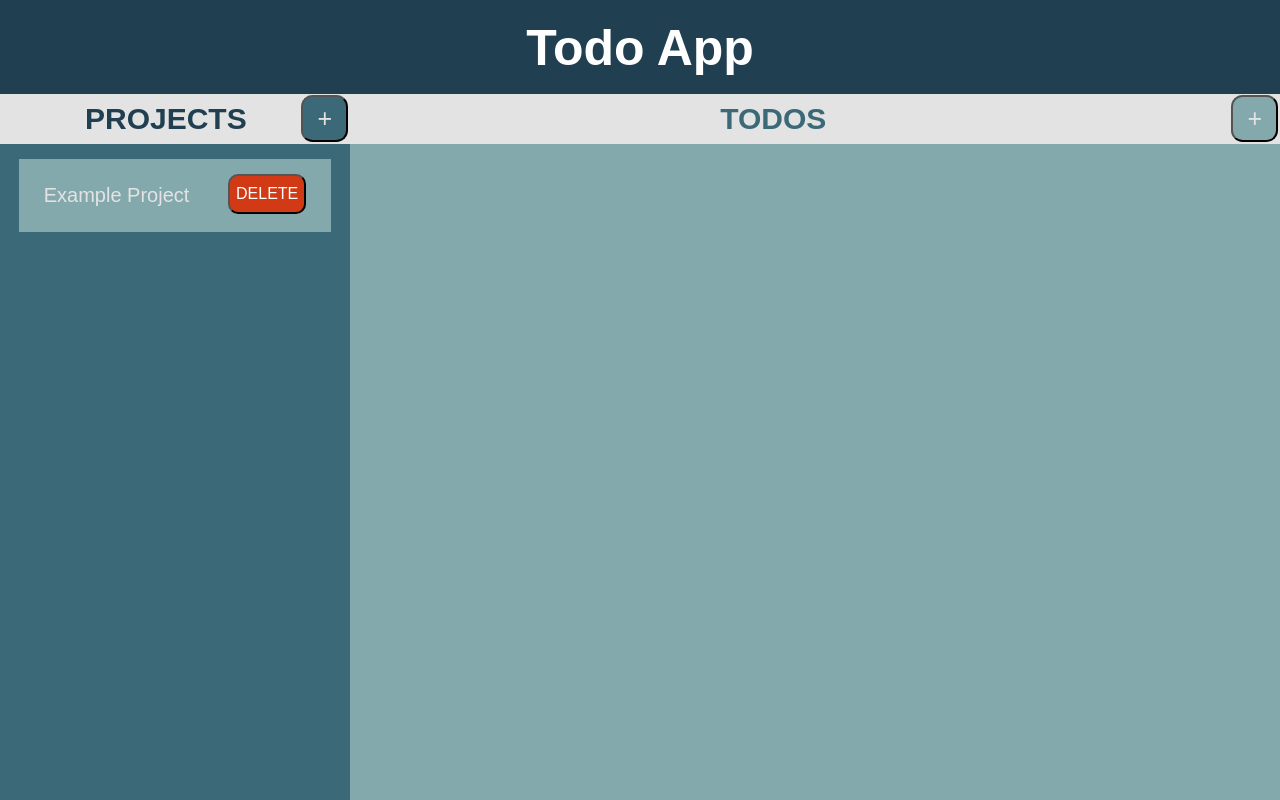
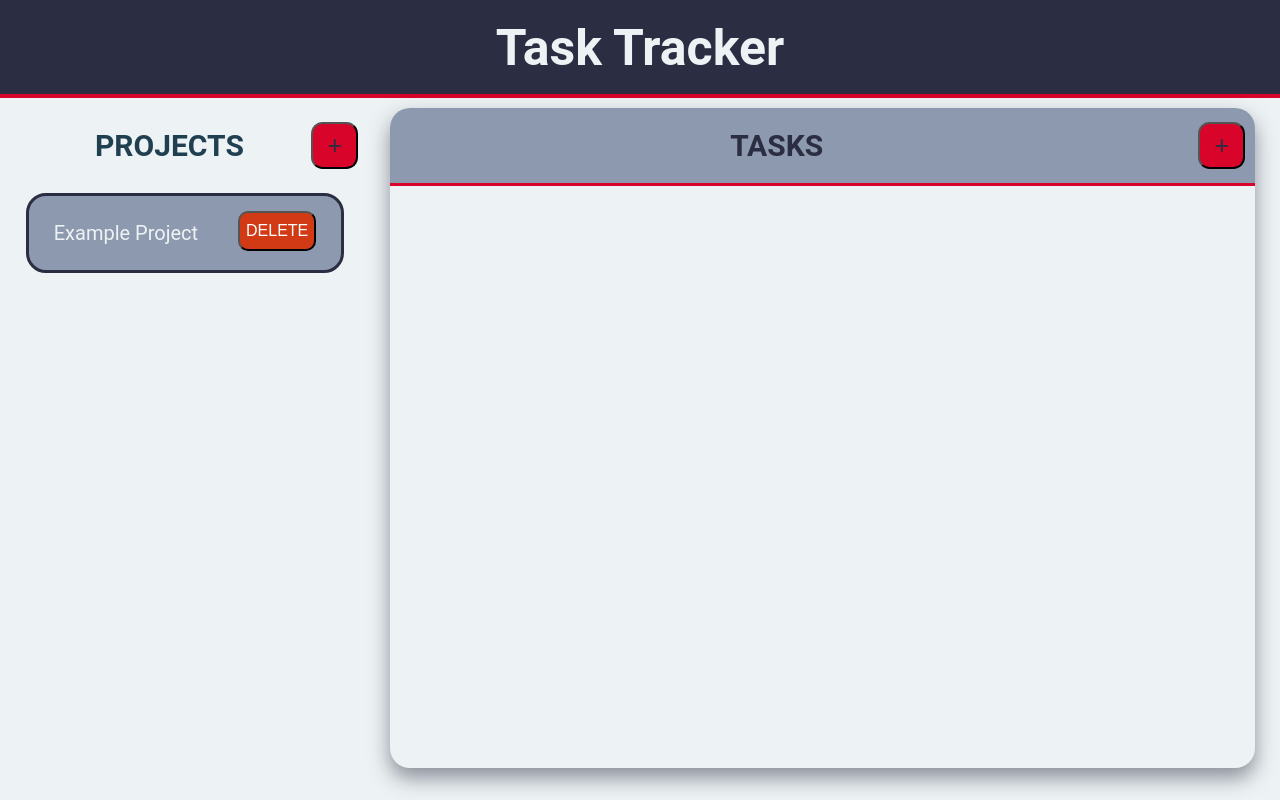
Before and after one commit to jsfilas/todo-app, a website built with webpack: page dist/index.html in a window 1280 px wide. Built offline with nearby package versions, Linux system fonts and the light colour scheme.

Commit message:
initial re-design of UI. CSS and HTML changed slightly

```diff
--- a/dist/index.html
+++ b/dist/index.html
@@ -9,7 +9,9 @@
   <body>
 
   <div id="container">
-      <div id="title"><h1 id="titleWord">Todo App</h1></div>
+      <div id="title">
+        <h1 id="titleWord">Task Tracker</h1>
+      </div>
       <div id="projects">
         <div id="projectHeader">
             <h1>PROJECTS</h1>
@@ -26,7 +28,7 @@
       </div>
       <div id="todos">
         <div id="todoHeader">
-          <h1>TODOS</h1>
+          <h1>TASKS</h1>
           <button id="newTodo">+</button>
         </div>
         <div id="TI" class="hidden">
--- a/dist/style.css
+++ b/dist/style.css
@@ -1,6 +1,6 @@
 body {
-    background-color: #3f3e3e;
-    font-family: 'IBM Plex Sans', sans-serif;
+    background-color: #edf2f4;
+    font-family: "Roboto", sans-serif;
 }
 
 #container {
@@ -11,7 +11,7 @@ body {
     margin:0;
     top:0;
     left:0;
-    background-color: white;
+    background-color: #edf2f4;
     display: block;
 }
 
@@ -19,29 +19,29 @@ body {
     height: 100px;
     width: 100%;
     margin-top: -40px;
-
-    background-color: #204051;
+    border-bottom: 4px solid #d90429;
+    background-color: #2b2d42;
 }
 
 #titleWord {
     padding-top: 25px;
     font-size: 50px;
     text-align: center;
-    color:white;
+    color: #edf2f4;
 }
 
 #projects {
-    height: 100%;
+    height: calc(100vh - 120px);
     width: 350px;
-    background-color: #3b6978;
     overflow: auto;
+    margin: 10px 30px 10px 10px;
     float: left;
 }
 
 #projectHeader {
-    height: 50px;
+    height: 75px;
     width: 350px;
-    background-color: #e4e3e3;
+    background-color: #edf2f4;
     font-size: 15px;
     display: flex;
 }
@@ -53,16 +53,16 @@ body {
 
 }
 
+
+
 #newProject {
-    color: #e4e3e3;
-    background-color: #3b6978;
+    color: #2b2d42;
+    background-color: #d90429;
     padding: 7px 14px;
     border-radius: 25%;
     font-size: 25px;
     margin: auto;
     margin-right: 2px;
-    margin-left: 35px;
-
 }
 
 #PI, #TI {
@@ -70,15 +70,17 @@ body {
 }
 
 #TI {
-    background-color: gray;
+    background-color: #edf2f4;
     height: 75px;
 
 }
 
-#projectInput, #todoInput {
+#projectInput {
     width: 250px;
     height: 44px;
-    background-color: #e4e3e3;
+    background-color: #edf2f4;
+    border: none;
+    border-bottom: 2px solid #d90429;
     color: #204051;
     text-align: center;
     font-size: large;
@@ -87,6 +89,7 @@ body {
 #projectSubmit, #todoSubmit {
     width: 50px;
     height: 50px;
+    border-radius: 50px;
     color: white;
     background-color: green;
 }
@@ -94,6 +97,7 @@ body {
 #projectCancel, #todoCancel {
     width: 50px;
     height: 50px;
+    border-radius: 50px;
     font-size: x-large;
     background-color: rgb(209, 58, 20);
     color: white;
@@ -104,13 +108,14 @@ body {
     width: 75%;
     margin: auto;
     margin-top: 10px;
-    background-color: #84a9ac;
-    color: #e4e3e3;
+    background-color: #8d99ae;
+    border-radius: 20px;
+    color: #edf2f4;
     padding: 25px;
     font-size: 20px;
     text-align: left;
-    border-bottom: 5px solid #3b6978;
-    border-top: 5px solid #3b6978;
+    border: 3px solid #2b2d42;
+
 
 }
 
@@ -148,16 +153,19 @@ body {
 }
 
 #todos {
-    height: 100%;
-    background-color: #84a9ac;
+    height: calc(100vh - 140px);
+    border-radius: 20px;
+    box-shadow: 0px 10px 20px rgba(43, 45, 66, 0.5);
+    margin: 10px 25px 20px 10px;
     overflow: auto;
 }
 
 #todoHeader {
-    height: 50px;
+    height: 75px;
     width: 100%;
-    background-color: #e4e3e3;
     font-size: 15px;
+    background: #8d99ae;
+    border-bottom: 3px solid #d90429;
     display: flex;
 
 }
@@ -165,18 +173,18 @@ body {
 #todoHeader h1 {
     margin: auto;
 
-    color: #3b6978;
+    color: #2b2d42;
 
 }
 
 #newTodo {
-    color: #e4e3e3;
-    background-color: #84a9ac;
+    color: #2b2d42;
+    background-color: #d90429;
     padding: 7px 14px;
     border-radius: 25%;
     font-size: 25px;
     margin: auto;
-    margin-right: 2px;
+    margin-right: 10px;
     margin-left: 35px;
 
 }
@@ -194,16 +202,6 @@ body {
     border-bottom: 5px solid #3b6978;
 
 }
-
-
-/*#todoView {
-    margin-left: 700px;
-    margin-top: -650px;
-    height: 650px;
-    width: 400px;
-    background-color: #e4e3e3;
-
-} */
 
 .todoViewFormatter {
     margin-left: 10px;
@@ -275,8 +273,8 @@ label {
 }
 
 .highlighted {
-    background-color: white;
-    color:#3b6978;
+    background-color: #d90429;
+    color:#edf2f4;
 }
 
 .detail1 {
```
